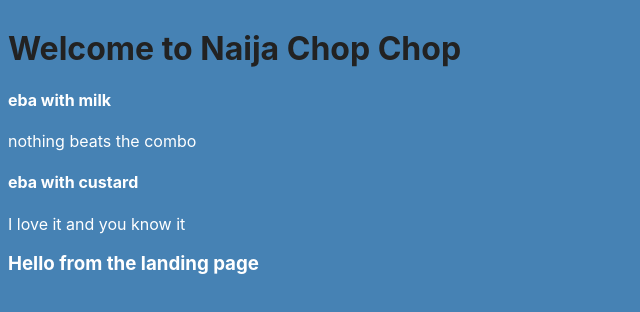
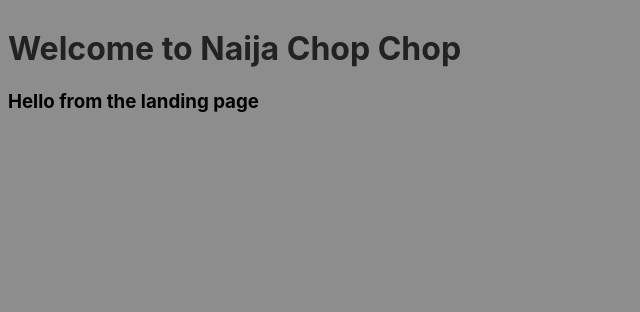
Before and after one commit to andela/vale-ah-frontend, a React app: page / in a window 1280 px wide. Shown: the top 312 px of the page, without its empty margins (0-640 px from the left). Built offline with nearby package versions, Linux system fonts and the light colour scheme.

Commit message:
chore(redux): resolve deployment errors

```diff
--- a/config/webpack.config.js
+++ b/config/webpack.config.js
@@ -27,7 +27,7 @@ const baseConfig = merge([
       publicPath: '/',
       filename: 'bundle.js',
     },
-    plugins: [new Dotenv()],
+    plugins: [new Dotenv({ silent: true })],
   },
   loadHtml(),
   loadJavascript({ include: path.join(__dirname, '../src') }),
@@ -49,7 +49,7 @@ const prodConfig = merge([
   {
     output: {
       filename: 'bundle.[chunkhash:8].js',
-      publicPath: './',
+      publicPath: '/',
     },
     optimization: {
       minimizer: [
--- a/server.js
+++ b/server.js
@@ -9,7 +9,7 @@ const { PORT } = process.env;
 
 app.use(express.static(path.join(__dirname, 'build')));
 
-app.get('/*', (req, res) => {
+app.get('*', (req, res) => {
   res.sendFile(path.resolve(__dirname, 'build', 'index.html'));
 });
 
--- a/src/App.jsx
+++ b/src/App.jsx
@@ -3,19 +3,17 @@ import { Provider } from 'react-redux';
 import { BrowserRouter } from 'react-router-dom';
 import Routes from './routes/Routes';
 import store from './store/store';
-import Recipe from './pages/Recipe/Recipe';
 
 /**
  * @description - App component
  * @param {object} props
- * @returns {JSX} - Retuerns all Component
+ * @returns {JSX} - Returns all Components
  */
 const App = () => (
   <Provider store={store}>
     <BrowserRouter>
       <div>
         <h1>Welcome to Naija Chop Chop</h1>
-        <Recipe />
         <Routes />
       </div>
     </BrowserRouter>
--- a/src/pages/Recipe/_recipe.scss
+++ /dev/null
@@ -1,4 +0,0 @@
-body {
-  background: $color;
-  color: $white-color;
-}
--- a/src/routes/Routes.jsx
+++ b/src/routes/Routes.jsx
@@ -1,6 +1,7 @@
 import React from 'react';
 import { Route, Switch } from 'react-router-dom';
 import Login from '../components/Login/Login';
+import Recipe from '../pages/Recipe/Recipe';
 
 /**
  * @description - contains all the routes for the application
@@ -13,6 +14,7 @@ const routes = () => (
     <Route path="/page1" render={() => <h3>Hello from page1</h3>} exact />
     <Route path="/page2" render={() => <h3>Hello from page2</h3>} exact />
     <Route path="/login" component={Login} exact />
+    <Route path="/recipe" component={Recipe} exact />
   </Switch>
 );
 
--- a/src/sass/main.scss
+++ b/src/sass/main.scss
@@ -1,3 +1,2 @@
 @import "./utilities/variables";
 @import "./pages/app";
-@import "../pages/Recipe/Recipe";
```
Also changed, not shown: app.json (+7 -10 lines), .babelrc, 1 other file (tests, documents, lock files or other folders).
